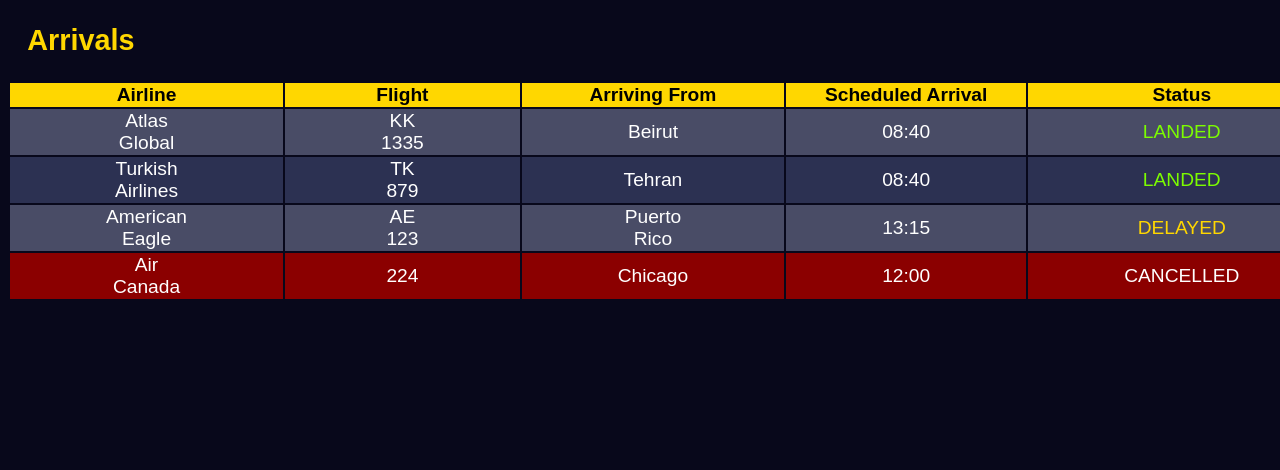
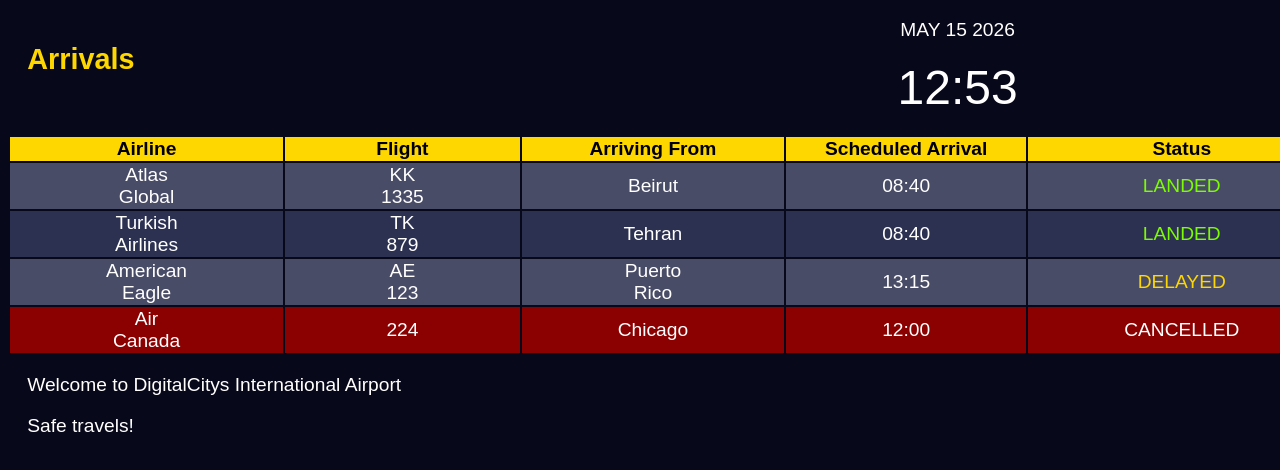
Before and after one commit to DigitalCitys/HyperFIDS_HTML, a website: page arrivals.html in a window 1280 px wide. Shown: the top 470 px of the page. Drawn offline with Linux system fonts and the light colour scheme.

Commit message:
Time now shown, but page has to be refreshed to update it

```diff
--- a/arrivals.html
+++ b/arrivals.html
@@ -7,7 +7,15 @@
 </head>
 <body>
 <section id="headerofinterface">
-    <h1>Arrivals</h1>
+    <div>
+        <h1>Arrivals</h1>
+    </div>
+
+    <div id="dateAndTime">
+        <p id="date"></p>
+        <p id="time"></p>
+    </div>
+    <script src="time.js"></script>
 </section>
 <section id="flights">
     <table>
@@ -62,6 +70,10 @@
             }
         </script>
     </table>
+    <div id="bottomOfInterface">
+        <p>Welcome to DigitalCitys International Airport</p>
+        <p>Safe travels!</p>
+    </div>
 </section>
 </body>
 </html>
--- a/styles.css
+++ b/styles.css
@@ -1,4 +1,13 @@
 #headerofinterface
+{
+    margin-top: 1em;
+    margin-bottom: 1em;
+    padding-left: 1em;
+    display:grid;
+    grid-template-columns: auto auto;
+}
+
+#bottomOfInterface
 {
     padding-left: 1em;
 }
@@ -47,6 +56,27 @@ td
     font-weight: bold;
 }
 
+#date
+{
+    margin-top: 0;
+}
+
+#dateAndTime
+{
+    text-align: center;
+    /*display: flex;*/
+    justify-content: center;
+    align-items: center;
+    margin: auto;
+}
+
+#time
+{
+    margin-top: 0;
+    margin-bottom: 0;
+    font-size: xxx-large;
+}
+
 /*.status*/
 /*{*/
 /*    !*We want that if it says "ARRIVED", it's automatically changed to be green. If it says "CANCELLED", the entire row is red. If it says "DELAYED", the text "DELAYED" is yellow.*!*/
--- /dev/null
+++ b/time.js
@@ -0,0 +1,21 @@
+const monthNames = ["JANUARY", "FEBRUARY", "MARCH", "APRIL", "MAY", "JUNE", "JULY", "AUGUST", "SEPTEMBER", "OCTOBER", "NOVEMBER", "DECEMBER"];
+
+function showTime()
+{
+    // Source - https://stackoverflow.com/a/23994824
+    // Posted by Ullas, modified by community. See post 'Timeline' for change history
+    // Retrieved 2026-05-15, License - CC BY-SA 3.0
+
+    var today = new Date();
+    if(today.getMinutes() < 10)
+    {
+        document.getElementById('time').innerHTML=today.getHours() + ":0" + today.getMinutes();
+    }
+    else
+    {
+        document.getElementById('time').innerHTML=today.getHours() + ":" + today.getMinutes();
+    }
+    document.getElementById('date').innerHTML=monthNames[today.getMonth()] + " " + today.getDate() + " " + today.getFullYear();
+}
+
+showTime();
```
Also changed, not shown: images/airplanelandingraster.png (added).
